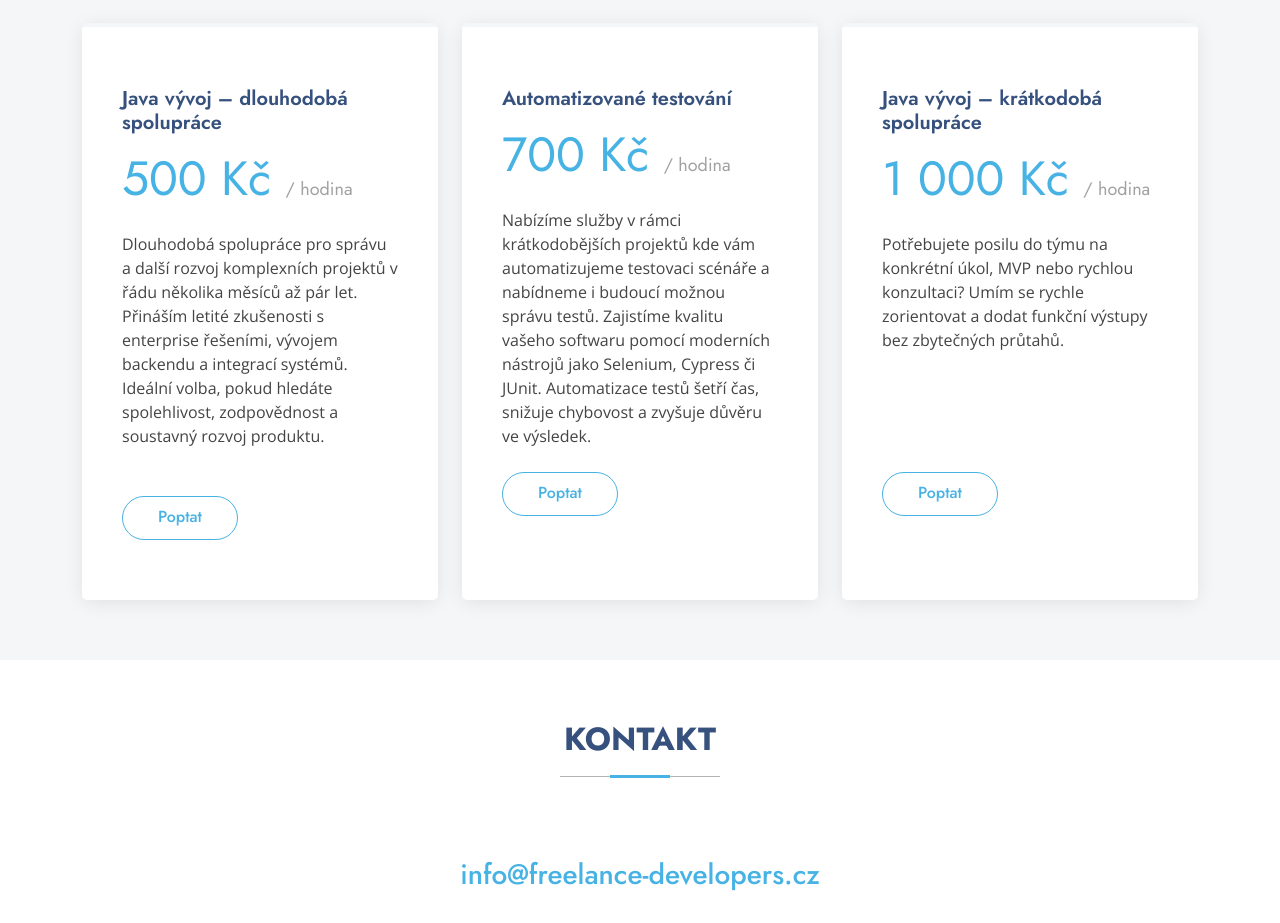
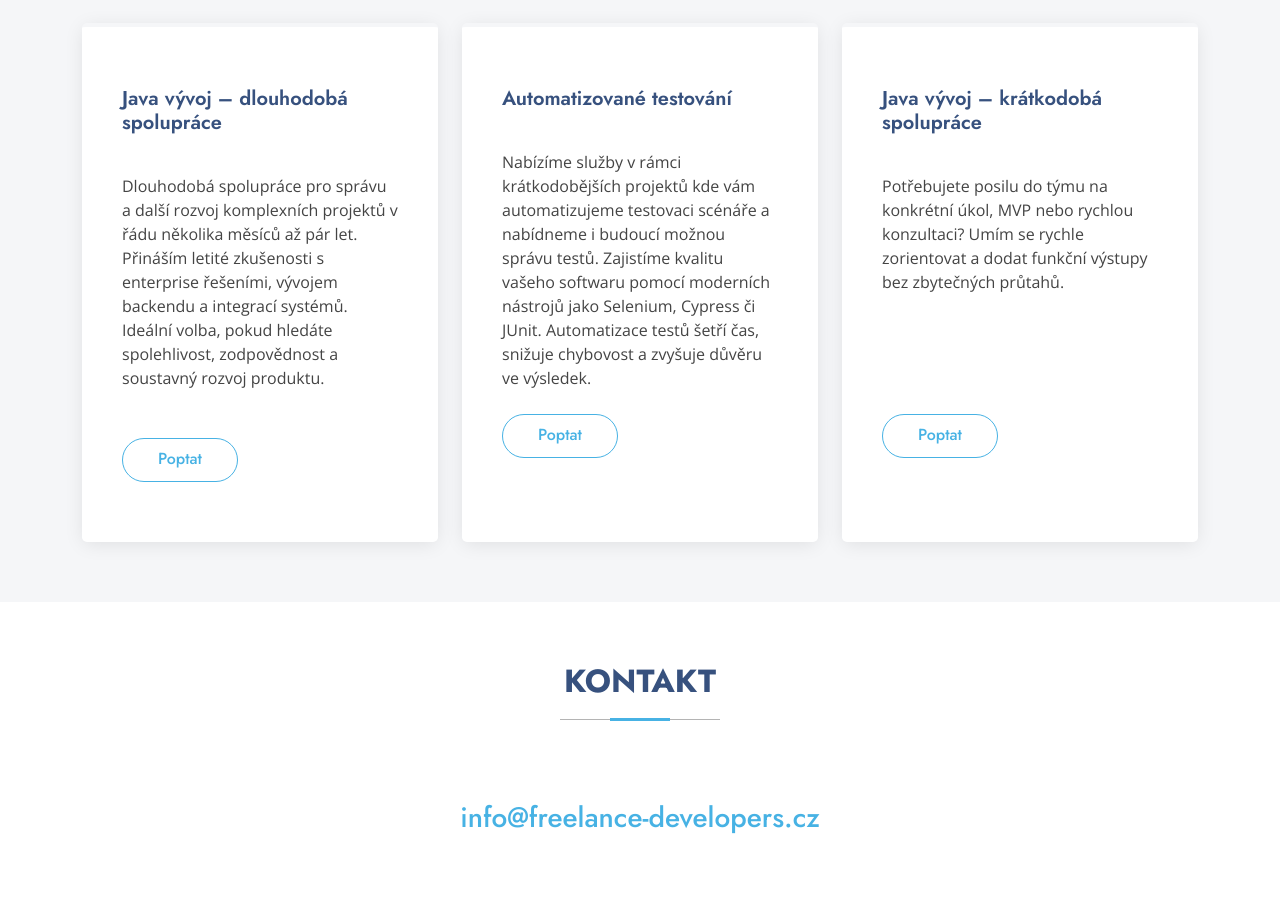
Before and after one commit to GeorgeFreelanceDeveloper/freelance-develop.cz, a plain HTML site: page index.html in a window 1280 px wide. Shown: the part 4280-5203 px from the top of the page. Drawn offline with nearby package versions, Linux system fonts and the light colour scheme.

Commit message:
Removed prices

```diff
--- a/index.html
+++ b/index.html
@@ -501,7 +501,6 @@ bezpečnost.</p>
           <div class="col-lg-4" data-aos="zoom-in" data-aos-delay="100">
             <div class="pricing-item">
               <h3>Java vývoj – dlouhodobá spolupráce</h3>
-              <h4>500 Kč <span>/ hodina</span></h4>
 
               <br>
 
@@ -520,8 +519,6 @@ bezpečnost.</p>
           <div class="col-lg-4" data-aos="zoom-in" data-aos-delay="100">
             <div class="pricing-item">
               <h3>Automatizované testování</h3>
-              <h4>700 Kč <span>/ hodina</span></h4>
-
               <br>
 
               <div>
@@ -538,7 +535,6 @@ bezpečnost.</p>
           <div class="col-lg-4" data-aos="zoom-in" data-aos-delay="100">
             <div class="pricing-item">
               <h3>Java vývoj – krátkodobá spolupráce</h3>
-              <h4>1 000 Kč <span>/ hodina</span></h4>
 
               <br>
 
```
